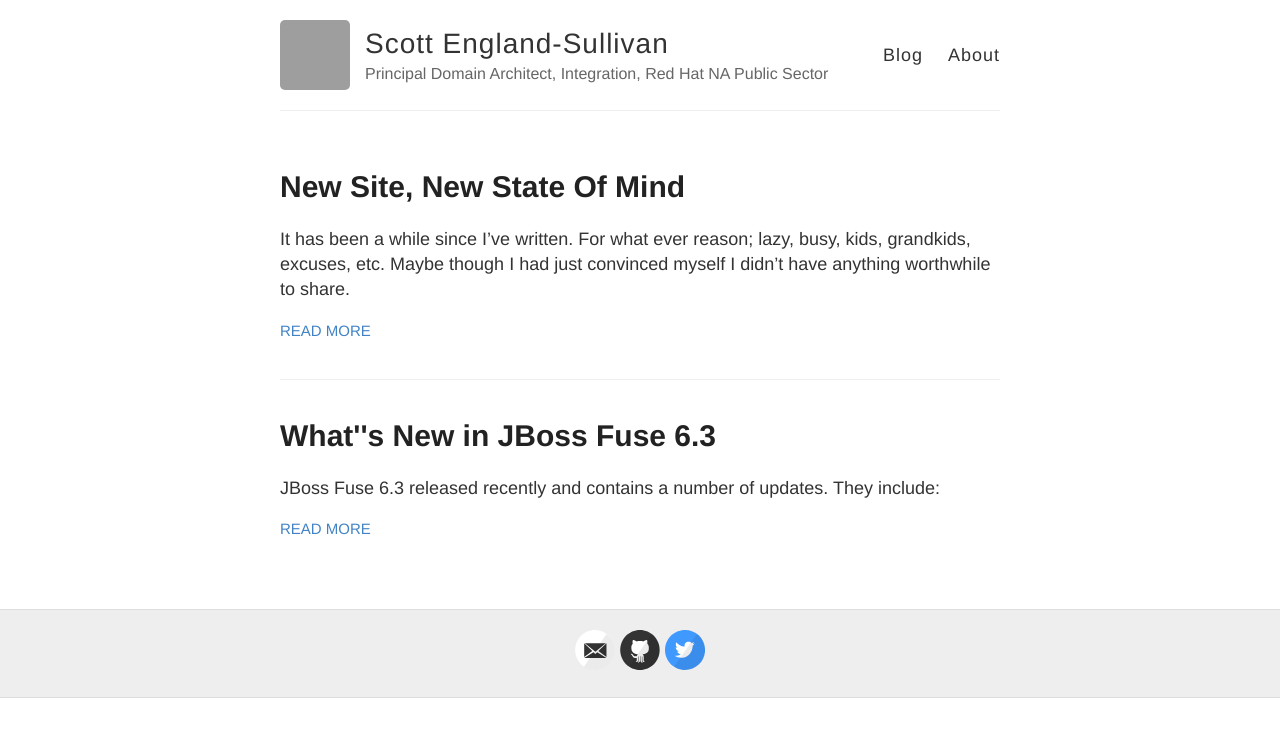
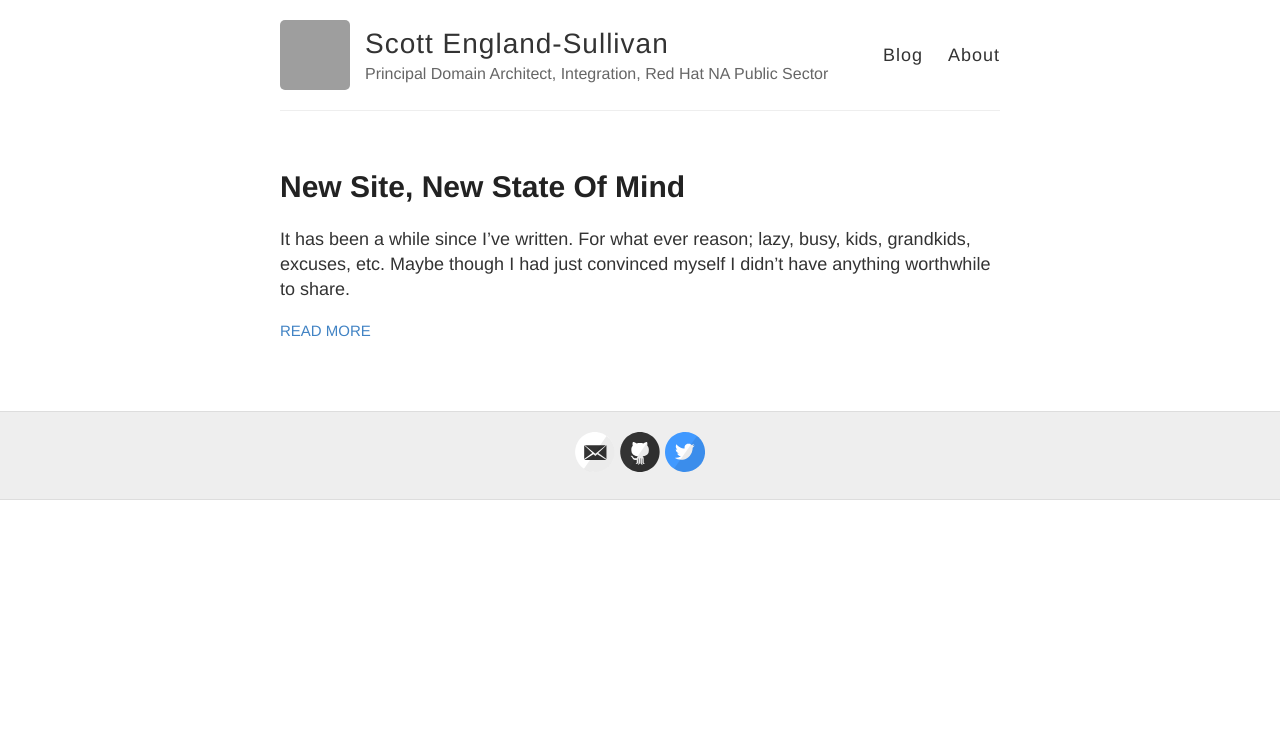
Before and after one commit to sully6768/sully6768.github.io, a Jekyll site: the page built from index.html, in a window 1280 px wide. Shown: the top 737 px of the page. Built offline with Jekyll 4.4.1, drawn with Linux system fonts in a browser that asks for light colours; part of the change alters nothing that is shown; grey boxes are pictures that could not be loaded.

Commit message:
new start post

```diff
--- a/_posts/2016-11-7-JBoss-Fuse-6.3-Updates.md
+++ /dev/null
@@ -1,63 +0,0 @@
----
-layout: post
-title: What''s New in JBoss Fuse 6.3
----
-
-JBoss Fuse 6.3 released recently and contains a number of updates.  They include:
-
-* New versions included for Apache Camel (2.17), Apache CXF (3.1), and Jetty (9)
-* New components including Kubernetes, Slack, ServiceNow, Apache Spark, PDF and Paho.
-
-Over the next month or so I will be stepping through a number of the updates to give you an idea of what the impacts are of each addition are.
-
-So where to start...
-
-## Tooling
-
-IMHO probably one of the biggest improvements, from a developers perspective, are the tooling updates for the Fuse IDE.  To start with JBoss Fuse IDE  get a greatly improved graphical diagram editor
-
-## Tooling Install
-
-It might be easier to go through and get hands on to give you a better idea of how much its improved.
-
-To start with lets get it installed. For the hands on portion I will be using the JBoss Developer Studio 9.x environment which is based on Eclipse.
-
-To install the tooling for JBoss Fuse open the Red Hat Central screen which can be accessed by clicking the Red Hat logo on the tool bar:
-
-![Red Hat Central Button]({{ site.baseurl }}/images/20161107/toolbar-rhcentral-pointer.png)
-
-When the screen appears, click the Software/Update tab at the bottom of the screen:
-
-![Red Hat Central Button]({{ site.baseurl }}/images/20161107/rhc-screen.png)
-
-Finally, select the JBoss Fuse Development tools from the list of available installations.
-
-> **Note:** There is currently an issue if you have both the JBoss Fuse and Spring IDE tools both installed in the IDE. The Spring IDE tooling will cause new Fuse projects to ignore the Camel project facets and you will miss out on the design tools.
-
-
-![Red Hat Central Button]({{ site.baseurl }}/images/20161107/rhc-fuse-tools-install.png)
-
-
-
-### Rest DSL Code
-
-{% highlight java linenos %}
-protected RouteBuilder createRouteBuilder() throws Exception {
-    return new RouteBuilder() {
-        @Override
-        public void configure() throws Exception {
-            rest("/say")
-                .get("/hello").to("direct:hello")
-                .get("/bye").consumes("application/json").to("direct:bye")
-                .post("/bye").to("mock:update");
-
-            from("direct:hello")
-                .transform().constant("Hello World");
-            from("direct:bye")
-                .transform().constant("Bye World");
-        }
-    };
-}
-{% endhighlight %}
-
-The easiest way to make your first post is to edit this one. Go into /_posts/ and update the Hello World markdown file. For more instructions head over to the [Jekyll Now repository](https://github.com/barryclark/jekyll-now) on GitHub.
```
Also changed, not shown: _posts/2017-08-29-New-Site-New-State-Of-Mind.md (+1 -0 lines).
